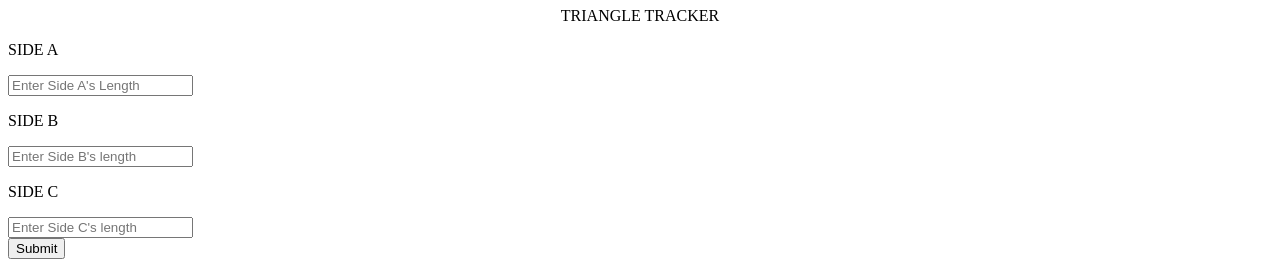
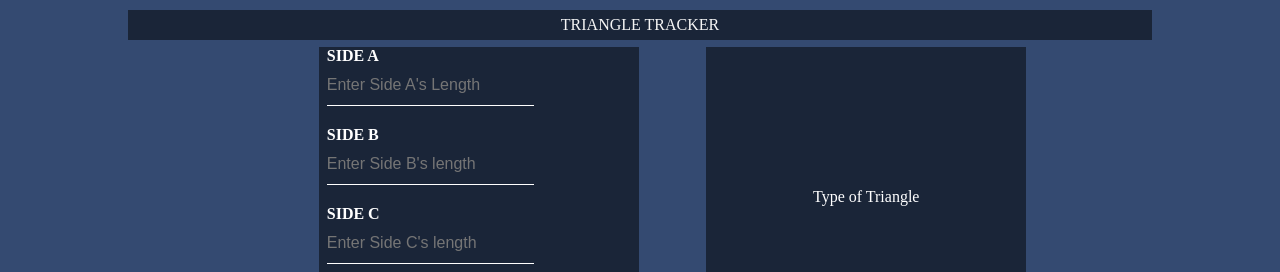
Before and after one commit to naisenyamungai/triangletracker, a plain HTML site: page index.html in a window 1280 px wide. Shown: the part 73-345 px from the top of the page. Drawn offline with Linux system fonts and the light colour scheme; a web font is replaced by a local one.

Commit message:
link html to triangle.css

```diff
--- a/index.html
+++ b/index.html
@@ -3,7 +3,7 @@
     <head>
         <title>Triangle Tracker </title>
         <!--link html file to the css file-->
-        <link href="template.css" rel="stylesheet" type="text/css">
+        <link href="triangle.css" rel="stylesheet" type="text/css">
         <!--link html to .js file-->
         <script src="triangle.js"></script>
         <!--link to the google fonts used-->
```
